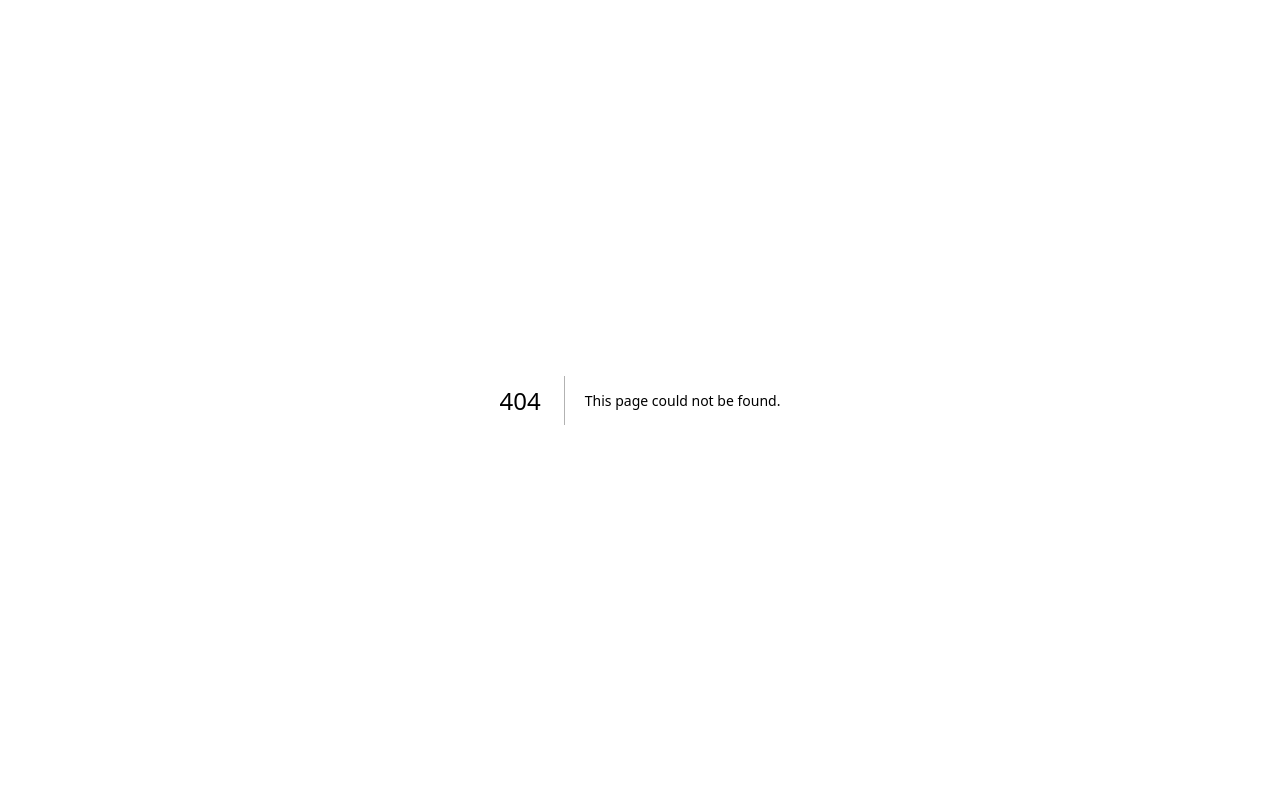
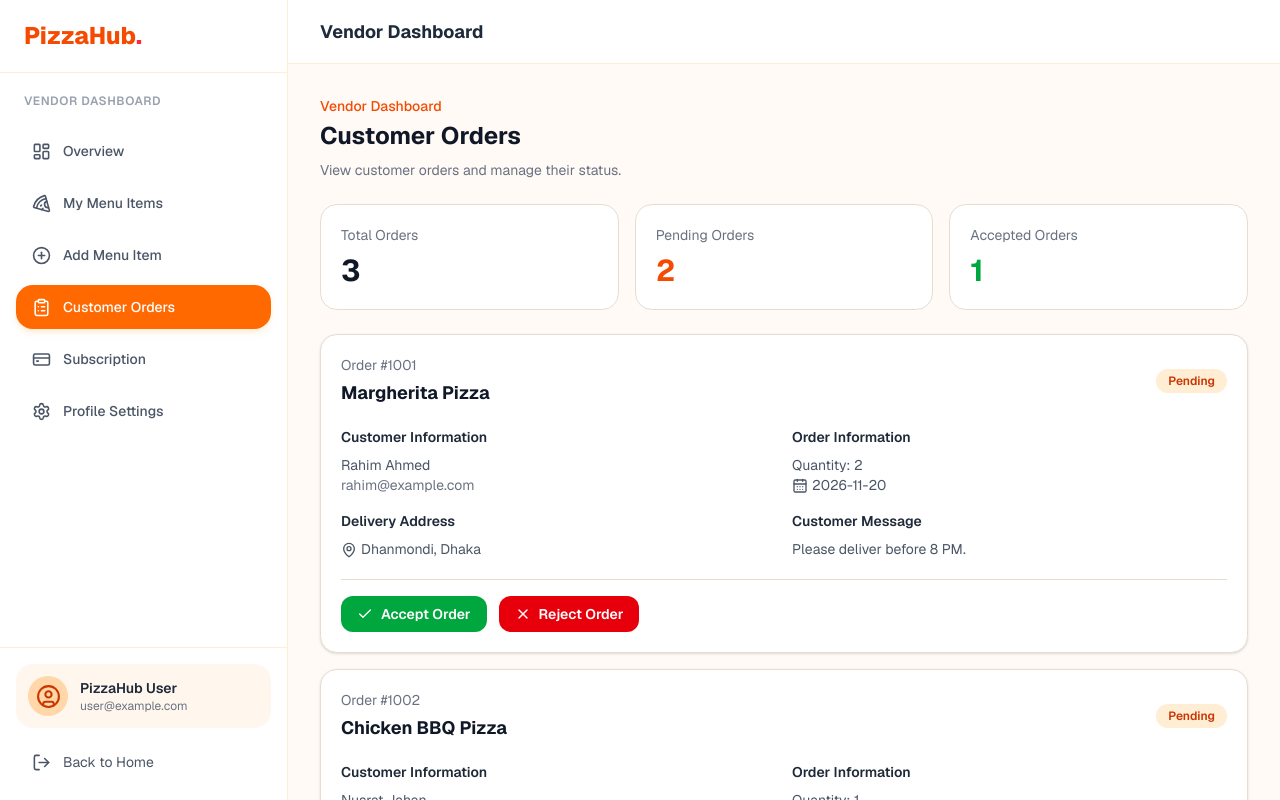
Before and after one commit to NayeemurRahman0017/pizzahub, a Next.js app: page /dashboard/vendor/orders in a window 1280 px wide. Before the commit this address had no page. Shown: the top 800 px of the page. Built offline with nearby package versions, Linux system fonts and the light colour scheme.

Commit message:
Build vendor customer orders management page

```diff
--- /dev/null
+++ b/src/app/dashboard/vendor/orders/page.tsx
@@ -0,0 +1,213 @@
+"use client";
+
+import { useState } from "react";
+import DashboardShell from "@/components/dashboard/dashboard-shell";
+import { Check, X, Clock, MapPin, CalendarDays } from "lucide-react";
+
+type OrderStatus = "Pending" | "Accepted" | "Rejected";
+
+type Order = {
+  id: number;
+  customer: string;
+  email: string;
+  item: string;
+  quantity: number;
+  date: string;
+  address: string;
+  message: string;
+  status: OrderStatus;
+};
+
+const initialOrders: Order[] = [
+  {
+    id: 1001,
+    customer: "Rahim Ahmed",
+    email: "rahim@example.com",
+    item: "Margherita Pizza",
+    quantity: 2,
+    date: "2026-11-20",
+    address: "Dhanmondi, Dhaka",
+    message: "Please deliver before 8 PM.",
+    status: "Pending",
+  },
+  {
+    id: 1002,
+    customer: "Nusrat Jahan",
+    email: "nusrat@example.com",
+    item: "Chicken BBQ Pizza",
+    quantity: 1,
+    date: "2026-11-21",
+    address: "Mirpur, Dhaka",
+    message: "Please call before delivery.",
+    status: "Pending",
+  },
+  {
+    id: 1003,
+    customer: "Tanvir Hasan",
+    email: "tanvir@example.com",
+    item: "Pepperoni Pizza",
+    quantity: 3,
+    date: "2026-11-19",
+    address: "Uttara, Dhaka",
+    message: "No extra spicy sauce.",
+    status: "Accepted",
+  },
+];
+
+export default function VendorOrdersPage() {
+  const [orders, setOrders] = useState<Order[]>(initialOrders);
+
+  const updateStatus = (id: number, status: OrderStatus) => {
+    setOrders((currentOrders) =>
+      currentOrders.map((order) =>
+        order.id === id && order.status === "Pending"
+          ? { ...order, status }
+          : order
+      )
+    );
+  };
+
+  const pendingCount = orders.filter(
+    (order) => order.status === "Pending"
+  ).length;
+
+  return (
+    <DashboardShell role="vendor">
+      <div className="space-y-6">
+        <div>
+          <p className="text-sm font-medium text-orange-600">
+            Vendor Dashboard
+          </p>
+          <h1 className="mt-1 text-2xl font-bold text-gray-900">
+            Customer Orders
+          </h1>
+          <p className="mt-2 text-sm text-gray-500">
+            View customer orders and manage their status.
+          </p>
+        </div>
+
+        <div className="grid gap-4 sm:grid-cols-3">
+          <div className="rounded-xl border bg-white p-5">
+            <p className="text-sm text-gray-500">Total Orders</p>
+            <h2 className="mt-2 text-3xl font-bold text-gray-900">
+              {orders.length}
+            </h2>
+          </div>
+
+          <div className="rounded-xl border bg-white p-5">
+            <p className="text-sm text-gray-500">Pending Orders</p>
+            <h2 className="mt-2 text-3xl font-bold text-orange-600">
+              {pendingCount}
+            </h2>
+          </div>
+
+          <div className="rounded-xl border bg-white p-5">
+            <p className="text-sm text-gray-500">Accepted Orders</p>
+            <h2 className="mt-2 text-3xl font-bold text-green-600">
+              {orders.filter((order) => order.status === "Accepted").length}
+            </h2>
+          </div>
+        </div>
+
+        <div className="space-y-4">
+          {orders.map((order) => (
+            <div
+              key={order.id}
+              className="rounded-xl border bg-white p-5 shadow-sm"
+            >
+              <div className="flex flex-wrap items-center justify-between gap-3">
+                <div>
+                  <p className="text-sm text-gray-500">
+                    Order #{order.id}
+                  </p>
+                  <h2 className="mt-1 text-lg font-bold text-gray-900">
+                    {order.item}
+                  </h2>
+                </div>
+
+                <span
+                  className={`rounded-full px-3 py-1 text-xs font-semibold ${
+                    order.status === "Pending"
+                      ? "bg-orange-100 text-orange-700"
+                      : order.status === "Accepted"
+                        ? "bg-green-100 text-green-700"
+                        : "bg-red-100 text-red-700"
+                  }`}
+                >
+                  {order.status}
+                </span>
+              </div>
+
+              <div className="mt-5 grid gap-4 text-sm sm:grid-cols-2">
+                <div>
+                  <p className="font-semibold text-gray-800">
+                    Customer Information
+                  </p>
+                  <p className="mt-2 text-gray-600">{order.customer}</p>
+                  <p className="text-gray-500">{order.email}</p>
+                </div>
+
+                <div>
+                  <p className="font-semibold text-gray-800">
+                    Order Information
+                  </p>
+                  <p className="mt-2 text-gray-600">
+                    Quantity: {order.quantity}
+                  </p>
+                  <p className="text-gray-600">
+                    <CalendarDays className="mr-1 inline h-4 w-4" />
+                    {order.date}
+                  </p>
+                </div>
+
+                <div>
+                  <p className="font-semibold text-gray-800">
+                    Delivery Address
+                  </p>
+                  <p className="mt-2 text-gray-600">
+                    <MapPin className="mr-1 inline h-4 w-4" />
+                    {order.address}
+                  </p>
+                </div>
+
+                <div>
+                  <p className="font-semibold text-gray-800">
+                    Customer Message
+                  </p>
+                  <p className="mt-2 text-gray-600">{order.message}</p>
+                </div>
+              </div>
+
+              {order.status === "Pending" && (
+                <div className="mt-5 flex flex-wrap gap-3 border-t pt-4">
+                  <button
+                    onClick={() => updateStatus(order.id, "Accepted")}
+                    className="inline-flex items-center gap-2 rounded-lg bg-green-600 px-4 py-2 text-sm font-semibold text-white transition hover:bg-green-700"
+                  >
+                    <Check size={16} />
+                    Accept Order
+                  </button>
+
+                  <button
+                    onClick={() => updateStatus(order.id, "Rejected")}
+                    className="inline-flex items-center gap-2 rounded-lg bg-red-600 px-4 py-2 text-sm font-semibold text-white transition hover:bg-red-700"
+                  >
+                    <X size={16} />
+                    Reject Order
+                  </button>
+                </div>
+              )}
+
+              {order.status !== "Pending" && (
+                <div className="mt-5 flex items-center gap-2 border-t pt-4 text-sm text-gray-500">
+                  <Clock size={16} />
+                  This order has already been processed.
+                </div>
+              )}
+            </div>
+          ))}
+        </div>
+      </div>
+    </DashboardShell>
+  );
+}
```
